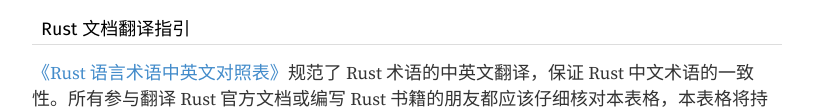
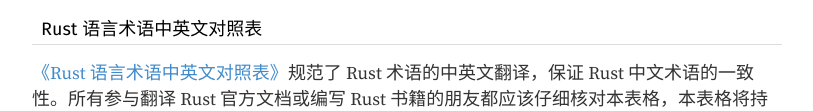
Before and after one commit to rust-lang-cn/rustwiki.org, a plain HTML site: page index.html in a window 1280 px wide. Shown: the part 826-937 px from the top of the page, without its empty margins (233-1046 px from the left). Drawn offline with Linux system fonts and the light colour scheme.

Commit message:
修改错误内容

```diff
--- a/index.html
+++ b/index.html
@@ -50,7 +50,7 @@ h2 {
 <p>Rust 语言中文本地化组织已制定翻译 Rust 的相关规范，已整理出两份指引资料，文档的内容以<a href="https://creativecommons.org/publicdomain/zero/1.0/">“CC0 1.0协议”</a>公布，即这些规范文档为公有领域作品，可以不经过授权可以自由转载，可用于非营利或营利目的使用，包括书籍出版或网页内容编辑引用。欢迎大家对规范内容提出宝贵的更新建议，本组织将会持续完善相关的规范，给所有的 Rust 语言中文领域的朋友带来便利。以下是本组织已制定的两份规范文档：</p>
 <h2 id="the-rust-translation-guide-for-docs" class="section-header"><a href="#the-rust-translation-guide-for-docs">Rust 文档翻译指引</a></h2>
 <p><a href="https://github.com/rust-lang-cn/rust-translation-guide">《Rust 文档翻译指引》</a>为 Rust 语言中文本地化组织制定的 Rust 文档的翻译指南。所有参与翻译 Rust 官方文档或 Rust 书籍的朋友都可以参阅本文档的内容，本文档将给出翻译 Rust 相关文档的注意点以及翻译的规范流程。同时本文档也给出 Rust 官方的各项资源指引。非常高兴大家对 Rust 的翻译的指引提出宝贵的意见，我们将不断完善翻译的规范，让整个 Rust 中文社区的朋友带来指引性的工作，也保证 Rust 文档的高质量呈现给中文的读者。</p>
-<h2 id="english-chinese-glossary-of-rust" class="section-header"><a href="#the-rust-translation-guide-for-docs">Rust 文档翻译指引</a></h2>
+<h2 id="english-chinese-glossary-of-rust" class="section-header"><a href="#the-rust-translation-guide-for-docs">Rust 语言术语中英文对照表</a></h2>
 <p><a href="https://github.com/rust-lang-cn/english-chinese-glossary-of-rust">《Rust 语言术语中英文对照表》</a>规范了 Rust 术语的中英文翻译，保证 Rust 中文术语的一致性。所有参与翻译 Rust 官方文档或编写 Rust 书籍的朋友都应该仔细核对本表格，本表格将持续更新优化。对于表格中术语翻译不合理的内容，随时欢迎在 GitHub 上的本仓库上指出，我们会听取您宝贵的建议。</p>
 
 <h1 id="learn-rust" class="section-header"><a href="#learn-rust">学习 Rust</a></h1>
```
